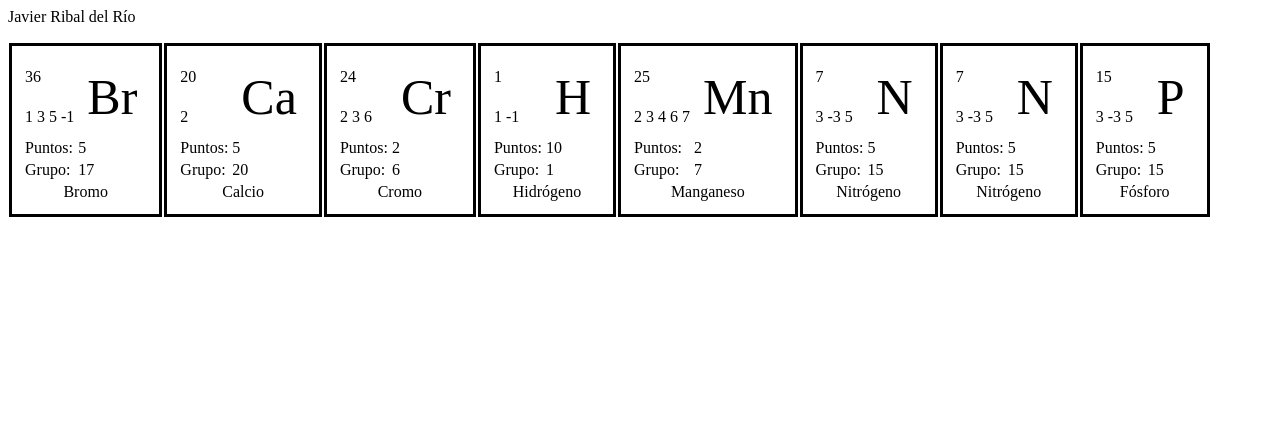
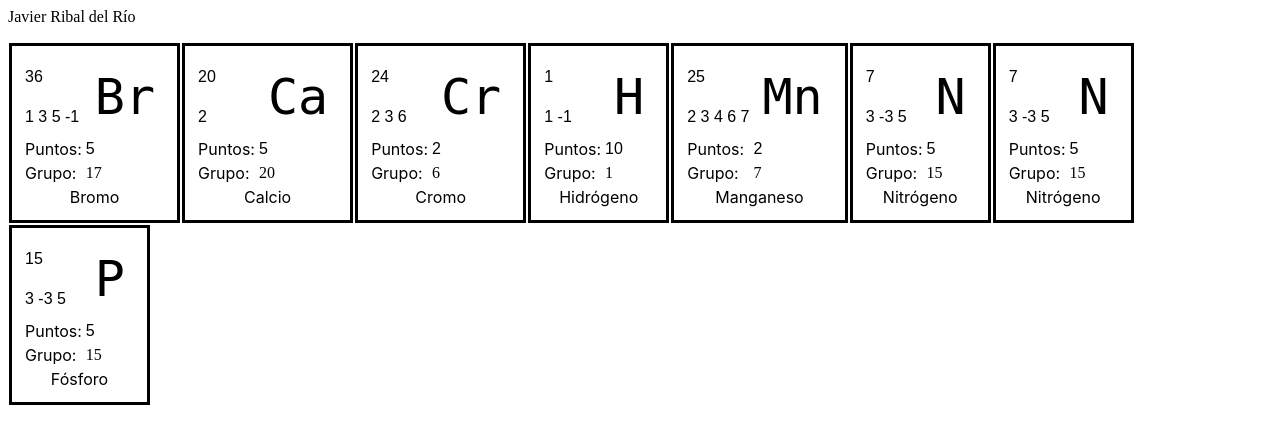
Before and after one commit to JavierRibaldelRio/Formulacion, a PHP site: page / in a window 1280 px wide. Shown: the top 444 px of the page. Run offline with PHP 8.4, Linux system fonts and the light colour scheme.

Commit message:
Hle comentado

```diff
--- a/Hojas_de_Estilo/elementos.css
+++ b/Hojas_de_Estilo/elementos.css
@@ -1,10 +1,16 @@
 .Numero_Atomico{
 
-    text-align: left;
+    text-align: left;   /*Alineación*/
 
-    margin: 1;
+    margin: 1;          /*Margen*/
 
+    font-family: Arial, Helvetica, sans-serif;
 
+}
+
+.Texto_dentro_de_tabla{
+
+    font-family: -apple-system, BlinkMacSystemFont, 'Segoe UI', Roboto, Oxygen, Ubuntu, Cantarell, 'Open Sans', 'Helvetica Neue', sans-serif;
 
 }
 
@@ -20,6 +26,9 @@
     text-align: left;
     margin: 1;
 
+    font-family: Arial, Helvetica, sans-serif;
+
+
 
 }
 
@@ -27,12 +36,13 @@
 
     text-align: center;
 
+    font-size: 50;  /*Tamaño de la fuente*/
 
-    font-size: 50;
-
-    padding: 10;
+    padding: 10;    /*Distancia entre otros elementos*/
 
     margin: 1;
+
+    font-family: monospace;
 
 
 
@@ -43,6 +53,9 @@
     text-align: left;
     margin: 1;
 
+    font-family: Arial, Helvetica, sans-serif;
+
+
 
 }
 
@@ -52,13 +65,20 @@
 
     margin: 1;
 
+    font-family: Arial, Helvetica, sans-serif;
+
+
 }
 .Tabla_Elementos{
 
-    border: solid black;
+    border: solid black;    /*Hace que el borde sea solido y de color negro*/
 
     padding: 10px;
 
+    /* En html cuando haces una tabla automaticamente se genera un salto de linea,
+    es decir que no es necesario poner nada (<br>,<pre>..) para saltar de línea,
+    a causa de seo no puedes poner dos tablas en fila, el atributo de display de
+    css si que puedes hacerlo*/
     display: inline-table;
 
     margin: 1;
--- a/Scripts/React/BancaElementos.js
+++ b/Scripts/React/BancaElementos.js
@@ -1,3 +1,4 @@
+//Contenedor de
 class Banca extends React.Component {
 
     constructor(props) {
--- a/Scripts/React/ElementoReact.js
+++ b/Scripts/React/ElementoReact.js
@@ -7,6 +7,7 @@ class ElementoReact extends React.Component {
 
         super(props);
 
+        //Coge las valencias
         this.state = { valencias: this.props.v };
 
     }
@@ -15,26 +16,30 @@ class ElementoReact extends React.Component {
 
     render() {
 
+        //Se ejecuta una vez por cada valencia
+        for (var i = 0; i < this.state.valencias.length; i++) {
 
-        for(var i = 0; i < this.state.valencias.length; i++){
-
-            this.state.valencias = this.state.valencias.toString().replace(","," ");
+            //Remplaza las comas por en espacio
+            this.state.valencias = this.state.valencias.toString().replace(",", " ");
 
         }
+
         //Lo que devuelve
         return (
 
+            //Crea la tabla
             <table className="Tabla_Elementos" >
 
                 <tbody>
 
+                    <tr className="Numero_Atomico">
                         {/*Número Atómico*/}
-                        <tr className="Numero_Atomico">
 
                         <td>
                             {this.props.z}
                         </td>
 
+                        {/* Simbolo Químico */}
                         <td rowSpan="2" colSpan="3" className="Simbolo_Quimico">
                             {this.props.sq}
                         </td>
@@ -55,16 +60,14 @@ class ElementoReact extends React.Component {
 
                         {/* Puntos */}
 
-
-
-                            <td className="Puntos">Puntos:</td>
+                        <td className="Texto_dentro_de_tabla">Puntos:</td>
 
                         <td className="Puntos">{this.props.puntos}</td>
 
                     </tr>
-
+{/* Grupo */}
                     <tr>
-                            <td className="Grupos">Grupo: </td>
+                        <td className="Texto_dentro_de_tabla">Grupo: </td>
 
                         <td className="Grupos">{this.props.grupo}</td>
                     </tr>
@@ -73,7 +76,7 @@ class ElementoReact extends React.Component {
 
                         {/*Nombre del Elemento*/}
 
-                            <td colSpan="4" className="Nombre">{this.props.nombre}</td>
+                        <td colSpan="4" className="Nombre Texto_dentro_de_tabla">{this.props.nombre}</td>
 
                     </tr>
 
--- a/Scripts/React/mostrar.jsx
+++ b/Scripts/React/mostrar.jsx
@@ -1,12 +1,16 @@
+//Función de devolver
 ReactDOM.render(
   <div>
 
     <p>Javier Ribal del Río</p>
 
+    {/* Crea el objeto banca */}
     <Banca></Banca>
 
 
   </div>,
+
+  // Donde será creado el documento
   document.getElementById('container')
 
   );
```
Also changed, not shown: README.md. Lines whose indentation alone changed are shown as unchanged.
